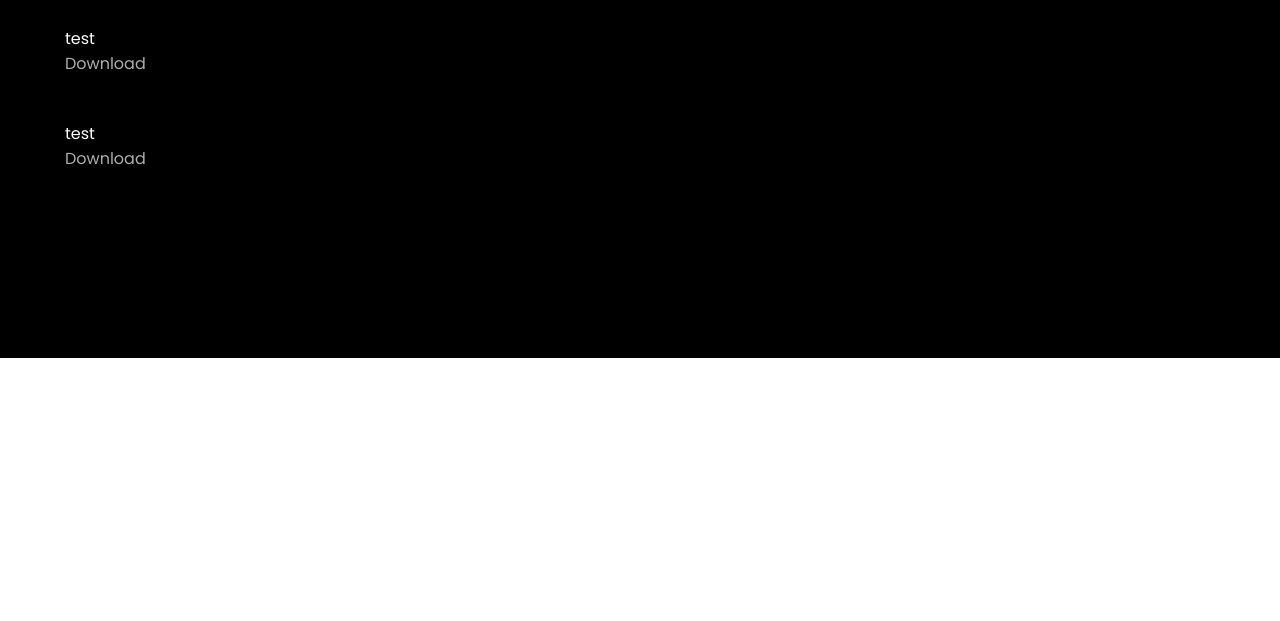
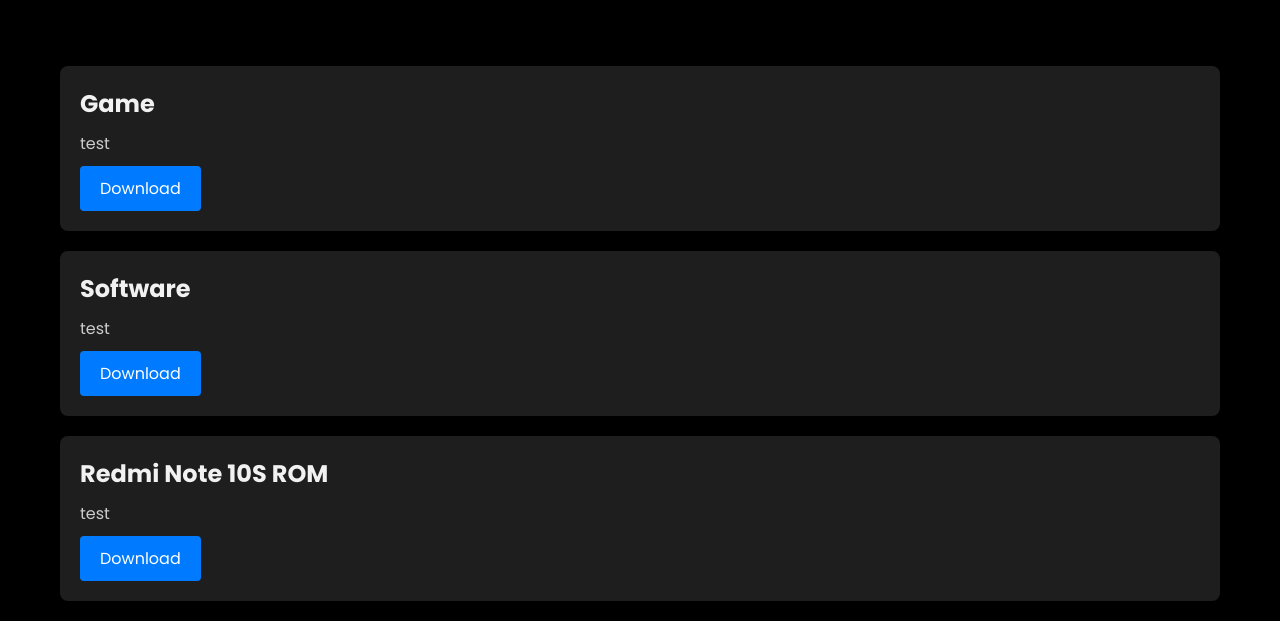
Before and after one commit to TAGchannel/web, a plain HTML site: page index.html in a window 1280 px wide. Shown: the part 442-1063 px from the top of the page. Before the commit the page ends 800 px from the top, so only its background shows below. Drawn offline with Linux system fonts and the light colour scheme.

Commit message:
style.css

```diff
--- a/style.css
+++ b/style.css
@@ -87,10 +87,6 @@
     margin: 30px 0px;
     border-radius: 15px;
     transition: background 0.1s;
-    /* Tambahkan backdrop-filter dengan nilai blur yang diinginkan */
-    backdrop-filter: blur(5px);
-    /* Atur warna latar belakang agar lebih terlihat */
-    background-color: rgba(255, 0, 0, 0.5); /* Ubah nilai RGBA sesuai kebutuhan */
 }
 
 .btn:hover {
@@ -209,3 +205,41 @@
 .dropdown:hover .dropdown-content {
     display: block;
 }
+
+.container {
+    padding: 80px 20px 20px 20px; /* Adjust padding to make room for fixed navbar */
+    display: flex;
+    flex-direction: column;
+    gap: 20px;
+}
+
+.item {
+    background-color: #1e1e1e;
+    border-radius: 8px;
+    padding: 20px;
+    box-shadow: 0 4px 6px rgba(0, 0, 0, 0.1);
+}
+
+.item h2 {
+    margin-top: 0;
+    color: #f1f1f1;
+}
+
+.item p {
+    color: #cccccc;
+}
+
+.download-button {
+    display: inline-block;
+    margin-top: 10px;
+    padding: 10px 20px;
+    background-color: #007bff;
+    color: #ffffff;
+    text-decoration: none;
+    border-radius: 4px;
+    transition: background-color 0.3s;
+}
+
+.download-button:hover {
+    background-color: #0056b3;
+}
```
